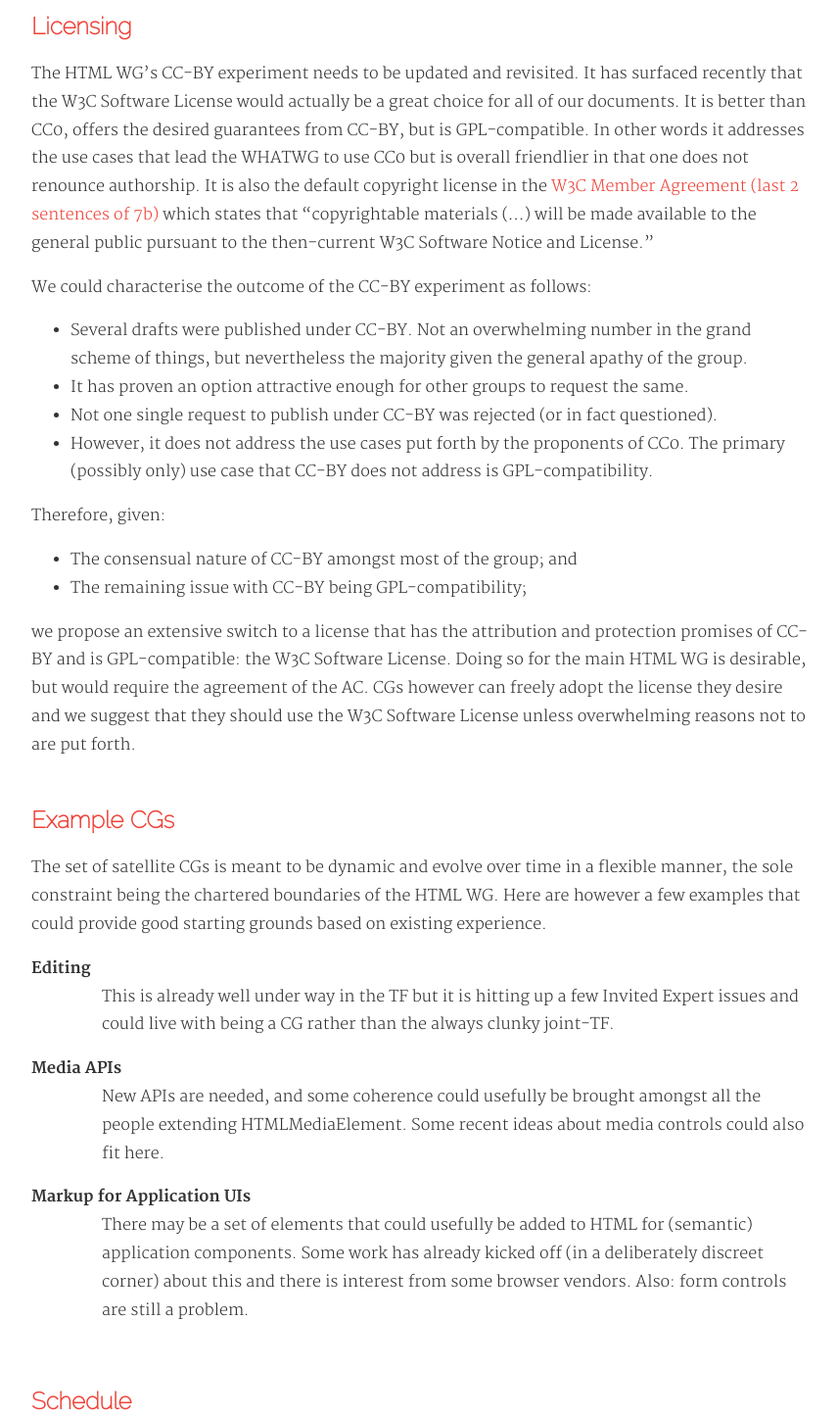
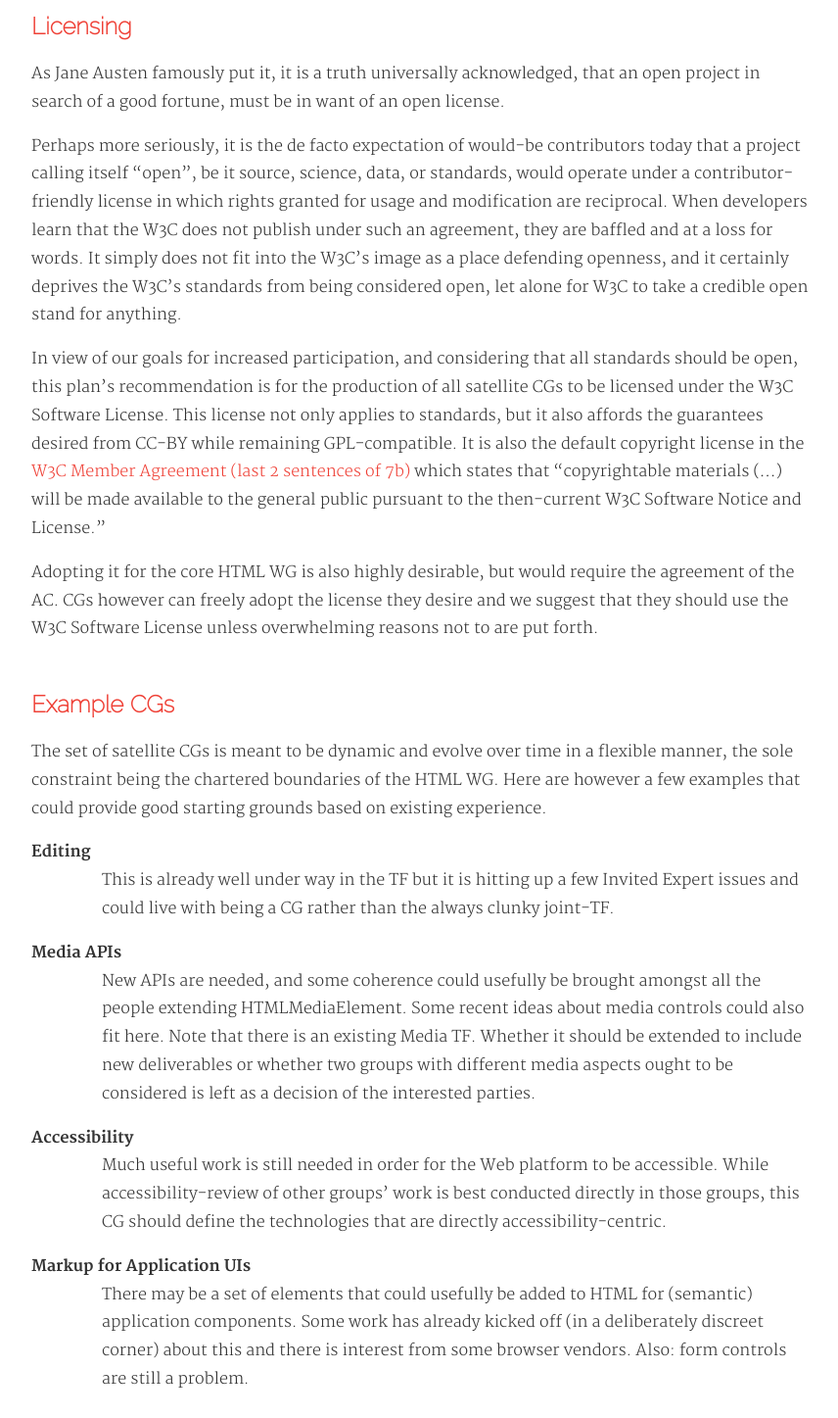
Before and after one commit to darobin/after5, a plain HTML site: page html-plan.html in a window 1280 px wide. Shown: the part 8540-9987 px from the top of the page at 98% size, without its empty margins (208-1064 px from the left). Drawn offline with Linux system fonts and the light colour scheme.

Commit message:
pass from Paul

```diff
--- a/html-plan.html
+++ b/html-plan.html
@@ -440,41 +440,33 @@
       <section id="licensing">
         <h2>Licensing</h2>
         <p>
-          The HTML WG’s CC-BY experiment needs to be updated and revisited. It has surfaced recently
-          that the W3C Software License would actually be a great choice for all of our documents.
-          It is better than CC0, offers the desired guarantees from CC-BY, but is GPL-compatible. In
-          other words it addresses the use cases that lead the WHATWG to use CC0 but is overall
-          friendlier in that one does not renounce authorship. It is also the default copyright
-          license in the <a href="https://www.w3.org/2009/12/Member-Agreement">W3C Member Agreement
-          (last 2 sentences of 7b)</a> which states that “copyrightable materials (…) will be made
-          available to the general public pursuant to the then-current W3C Software Notice and
-          License.”
+          As Jane Austen famously put it, it is a truth universally acknowledged, that an open
+          project in search of a good fortune, must be in want of an open license.
         </p>
         <p>
-          We could characterise the outcome of the CC-BY experiment as follows:
+          Perhaps more seriously, it is the de facto expectation of would-be contributors today
+          that a project calling itself “open”, be it source, science, data, or standards, would
+          operate under a contributor-friendly license in which rights granted for usage and
+          modification are reciprocal. When developers learn that the W3C does not publish under
+          such an agreement, they are baffled and at a loss for words. It simply does not fit into
+          the W3C’s image as a place defending openness, and it certainly deprives the W3C’s
+          standards from being considered open, let alone for W3C to take a credible open stand for
+          anything.
         </p>
-        <ul>
-          <li>Several drafts were published under CC-BY. Not an overwhelming number in the grand
-              scheme of things, but nevertheless the majority given the general apathy of the
-              group.
-          <li>It has proven an option attractive enough for other groups to request the same.
-          <li>Not one single request to publish under CC-BY was rejected (or in fact questioned).
-          <li>However, it does not address the use cases put forth by the proponents of CC0. The
-              primary (possibly only) use case that CC-BY does not address is GPL-compatibility.
-        </ul>
         <p>
-          Therefore, given:
+          In view of our goals for increased participation, and considering that all standards
+          should be open, this plan’s recommendation is for the production of all satellite CGs
+          to be licensed under the W3C Software License. This license not only applies to standards,
+          but it also affords the guarantees desired from CC-BY while remaining GPL-compatible.
+          It is also the default copyright license in the <a
+          href="https://www.w3.org/2009/12/Member-Agreement">W3C Member Agreement (last 2 sentences
+          of 7b)</a> which states that “copyrightable materials (…) will be made available to the
+          general public pursuant to the then-current W3C Software Notice and License.”
         </p>
-        <ul>
-          <li>The consensual nature of CC-BY amongst most of the group; and
-          <li>The remaining issue with CC-BY being GPL-compatibility;
-        </ul>
         <p>
-          we propose an extensive switch to a license that has the attribution and protection
-          promises of CC-BY and is GPL-compatible: the W3C Software License. Doing so for the
-          main HTML WG is desirable, but would require the agreement of the AC. CGs however can
-          freely adopt the license they desire and we suggest that they should use the
-          W3C Software License unless overwhelming reasons not to are put forth.
+          Adopting it for the core HTML WG is also highly desirable, but would require the agreement
+          of the AC. CGs however can freely adopt the license they desire and we suggest that they
+          should use the W3C Software License unless overwhelming reasons not to are put forth.
         </p>
       </section>
 
@@ -495,7 +487,15 @@
           <dd>
             New APIs are needed, and some coherence could usefully be brought amongst all the
             people extending HTMLMediaElement. Some recent ideas about media controls could also
-            fit here.
+            fit here. Note that there is an existing Media TF. Whether it should be extended to
+            include new deliverables or whether two groups with different media aspects ought to be
+            considered is left as a decision of the interested parties.
+          </dd>
+          <dt>Accessibility
+          <dd>
+            Much useful work is still needed in order for the Web platform to be accessible. While
+            accessibility-review of other groups’ work is best conducted directly in those groups,
+            this CG should define the technologies that are directly accessibility-centric.
           </dd>
           <dt>Markup for Application UIs
           <dd>
```
